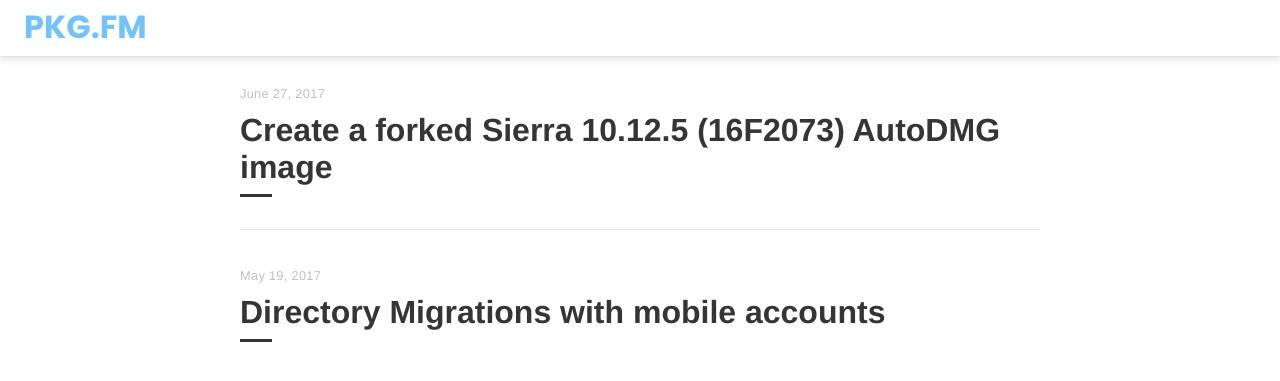
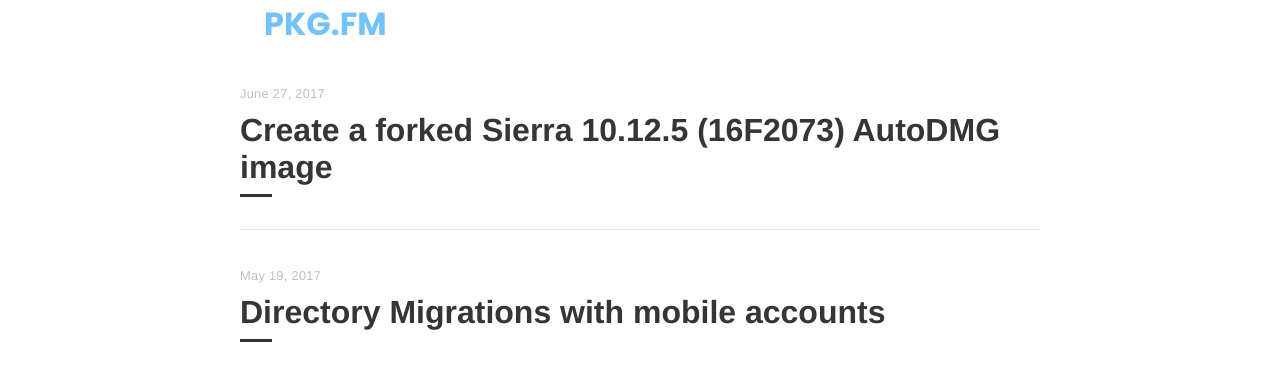
Before and after one commit to geoffrepoli/pkg.fm, a Jekyll site: the page built from index.html, in a window 1280 px wide. Shown: the top 381 px of the page. Built offline with Jekyll 4.4.1, drawn with Linux system fonts in a browser that asks for light colours; the list of posts is cut into pages by our own code.

Commit message:
edit navbar

```diff
--- a/_sass/_layout.scss
+++ b/_sass/_layout.scss
@@ -1,11 +1,4 @@
-.container {
-  margin: 0 auto;
-  max-width: 800px;
-  width: 80%;
-}
-
 main,
-footer,
 .nav-container {
   margin: 0 auto;
   max-width: 800px;
@@ -13,30 +6,17 @@
 }
 
 .nav {
-  -webkit-box-shadow: 0 0 1px rgba(0, 0, 0, 0.15), 0 2px 8px rgba(0, 0, 0, 0.15);
-  -moz-box-shadow: 0 0 1px rgba(0, 0, 0, 0.15), 0 2px 8px rgba(0, 0, 0, 0.15);
-  box-shadow: 0 0 1px rgba(0, 0, 0, 0.15), 0 2px 8px rgba(0, 0, 0, 0.15);
+  background: #fff;
   position: fixed;
-  height: 3.5rem;
-  left: 0;
+  will-change: transform;
   top: 0;
   width: 100%;
-  background: #fff;
   transform: translateY(0);
   transform: translate3d(0,0,0);
   transition: .3s transform;
-  -webkit-backface-visibility: hidden;
-  backface-visibility: hidden;
-  @media screen and (max-device-width: 500px) {
-    -webkit-box-shadow: 0 1px 3px rgba(0, 0, 0, 0.2);
-    -moz-box-shadow: 0 1px 3px rgba(0, 0, 0, 0.2);
-    box-shadow: 0 1px 3px rgba(0, 0, 0, 0.2);
-  }
 
   &-container {
-    position: absolute;
-    height: 100%;
-    top: 5%;
+    position: relative;
     padding-left: 1.5rem;
   }
 
@@ -90,6 +70,35 @@
   }
 }
 
+.nav::after {
+  content: '';
+  left: 0;
+  right: 0;
+  top: 0;
+  bottom: 0;
+  opacity: 0;
+  position: absolute;
+  z-index: -1;
+  transform: translateY(0);
+  transform: translate3d(0,0,0);
+  transition: .3s transform;
+  transition: opacity .4s;
+  -webkit-backface-visibility: hidden;
+  backface-visibility: hidden;
+  -webkit-box-shadow: 0 0 1px rgba(0, 0, 0, 0.15), 0 2px 8px rgba(0, 0, 0, 0.15);
+  -moz-box-shadow: 0 0 1px rgba(0, 0, 0, 0.15), 0 2px 8px rgba(0, 0, 0, 0.15);
+  box-shadow: 0 0 1px rgba(0, 0, 0, 0.15), 0 2px 8px rgba(0, 0, 0, 0.15);
+  @media screen and (max-device-width: 500px) {
+    -webkit-box-shadow: 0 1px 3px rgba(0, 0, 0, 0.2);
+    -moz-box-shadow: 0 1px 3px rgba(0, 0, 0, 0.2);
+    box-shadow: 0 1px 3px rgba(0, 0, 0, 0.2);
+  }
+}
+
+.nav.is-active::after {
+  opacity: 1;
+}
+
 .heads-up {
   transform: translateY(-4rem);
   transform: translate3d(0,-4rem,0);
```
Also changed, not shown: _includes/nav.html (+35 -0 lines).
